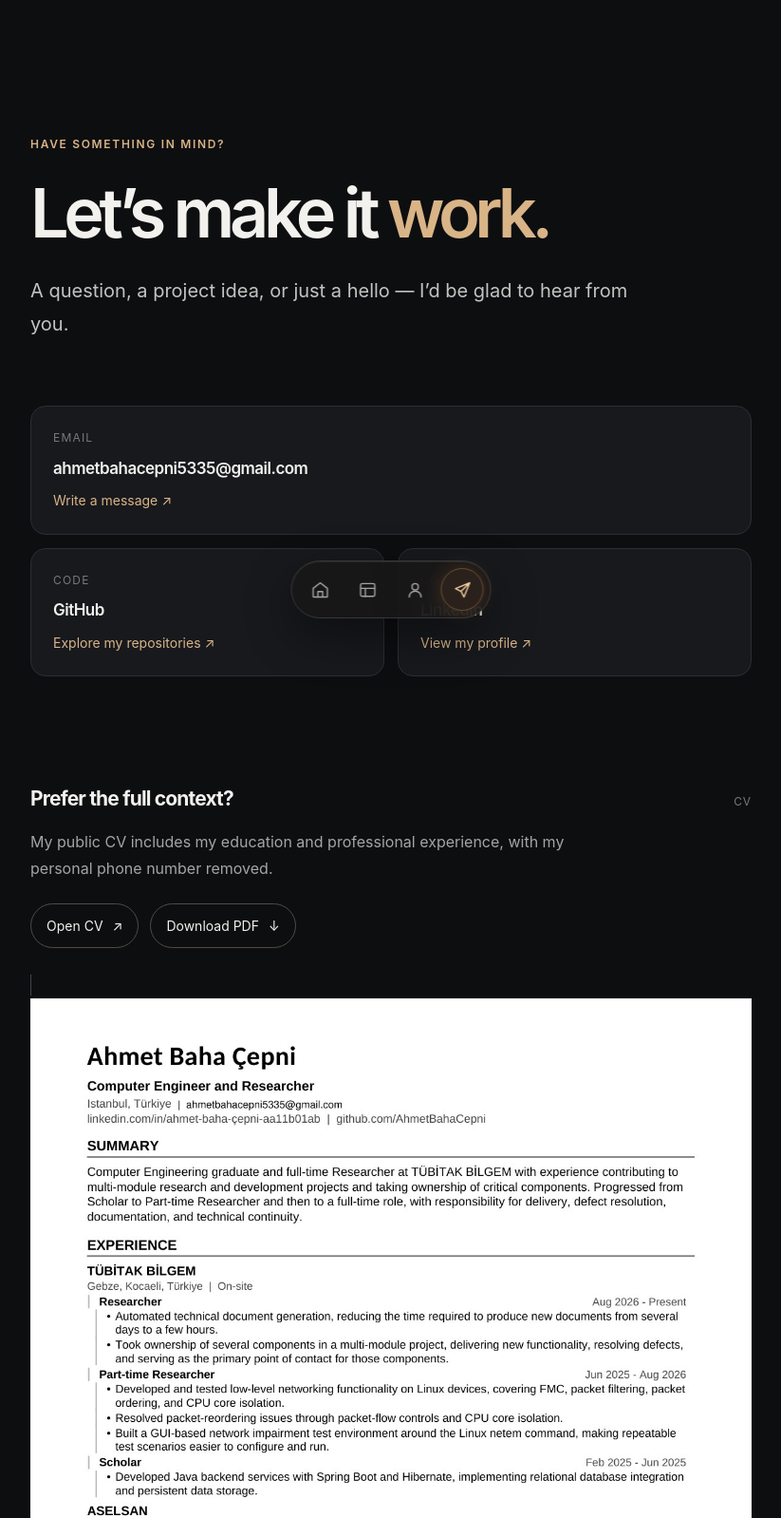
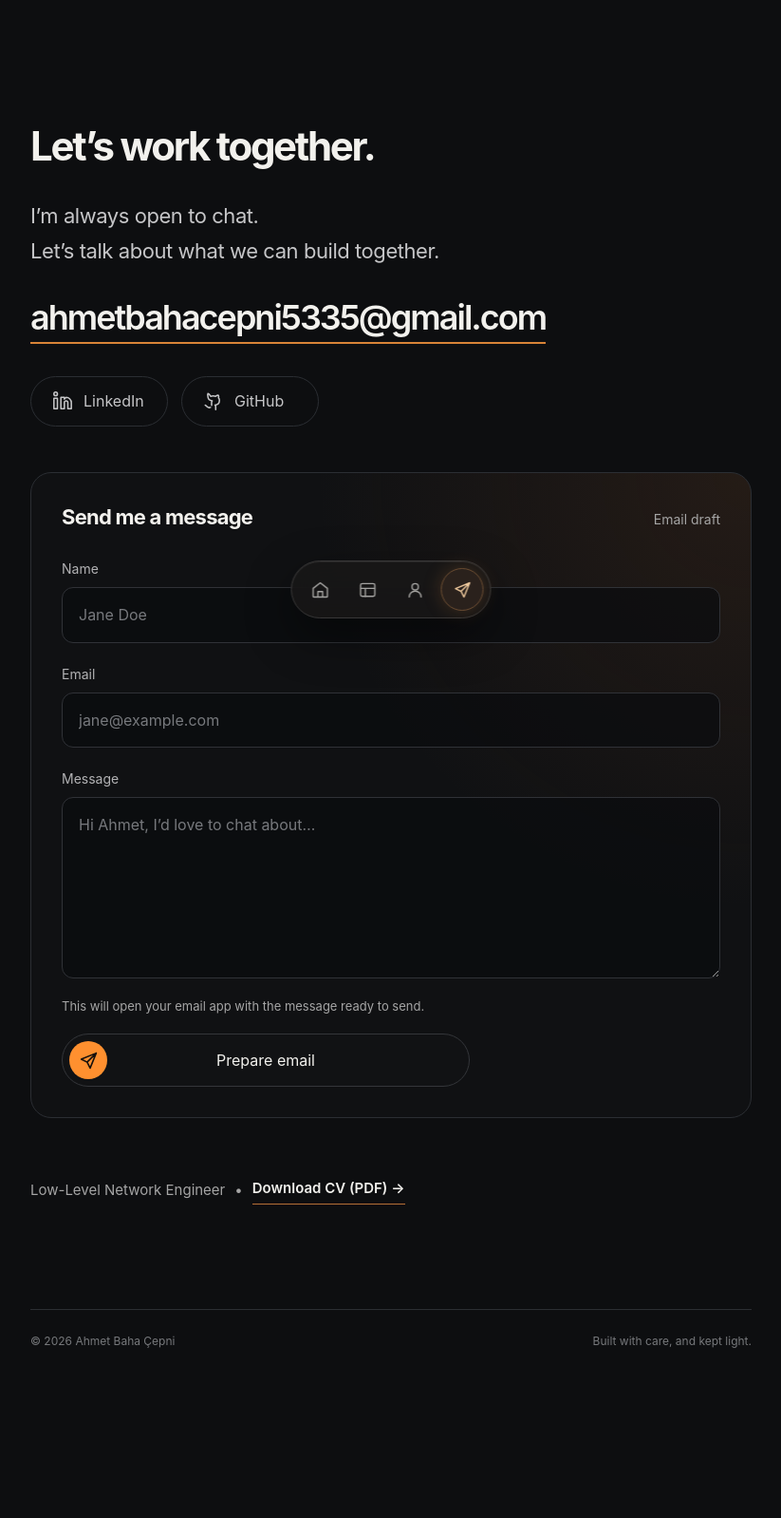
Before and after one commit to AhmetBahaCepni/portfolio, a plain HTML site: page contact/index.html in a window 1280 px wide. Shown: the part 127-1725 px from the top of the page at 95% size, without its empty margins (228-1051 px from the left). After the commit the page ends 1689 px from the top, so only its background shows below. Drawn offline with Linux system fonts and the light colour scheme.

Commit message:
Refine contact page and simplify CV downloads

```diff
--- a/contact/index.html
+++ b/contact/index.html
@@ -7,8 +7,8 @@
   <meta name="description" content="Get in touch with Ahmet Baha Çepni by email, GitHub, or LinkedIn.">
   <link rel="canonical" href="https://ahmetbahacepni.com/contact/">
   <link rel="icon" href="../favicon.svg" type="image/svg+xml">
-  <link rel="stylesheet" href="../styles.css?v=2">
-  <script src="../script.js?v=2" defer></script>
+  <link rel="stylesheet" href="../styles.css?v=3">
+  <script src="../script.js?v=3" defer></script>
   <title>Contact — Ahmet Baha Çepni</title>
 </head>
 <body>
@@ -18,21 +18,32 @@
       <a class="identity" href="../" aria-label="Ahmet Baha Çepni, home"><img class="avatar" src="../media/portrait-ahmet.jpg" alt="Portrait of Ahmet Baha Çepni" width="48" height="48"><span class="identity-copy"><strong>Ahmet Baha Çepni</strong><span>Low-Level Network Engineer</span></span></a>
       <a class="header-icon" href="https://github.com/AhmetBahaCepni" target="_blank" rel="noopener noreferrer" aria-label="Ahmet on GitHub (opens in a new tab)"><svg viewBox="0 0 24 24" fill="none" stroke="currentColor" stroke-width="1.7" stroke-linecap="round" stroke-linejoin="round" aria-hidden="true"><path d="M8.5 19.5c-4.3 1.3-4.3-2.2-6-2.5m12 5v-3.1a2.7 2.7 0 0 0-.7-2.1c2.4-.3 5-1.2 5-5.4a4.2 4.2 0 0 0-1.1-2.9 3.9 3.9 0 0 0-.1-2.9s-1-.3-3.1 1.1a10.6 10.6 0 0 0-5.8 0C6.6 3.3 5.6 3.6 5.6 3.6a3.9 3.9 0 0 0-.1 2.9c0 4.2 2.6 5.1 5 5.4a2.7 2.7 0 0 0-.7 2.1v3.1"/></svg></a>
     </header>
-    <main id="main" class="page-main">
-      <p class="section-kicker page-eyebrow reveal">Have something in mind?</p>
-      <h1 class="page-title reveal">Let’s make it <em>work.</em></h1>
-      <p class="page-summary reveal">A question, a project idea, or just a hello — I’d be glad to hear from you.</p>
-      <div class="contact-options">
-        <a class="contact-option reveal" href="mailto:ahmetbahacepni5335@gmail.com"><small>Email</small><strong>ahmetbahacepni5335@gmail.com</strong><span>Write a message ↗</span></a>
-        <a class="contact-option reveal" href="https://github.com/AhmetBahaCepni" target="_blank" rel="noopener noreferrer"><small>Code</small><strong>GitHub</strong><span>Explore my repositories ↗</span></a>
-        <a class="contact-option reveal" href="https://www.linkedin.com/in/ahmet-baha-%C3%A7epni-aa11b01ab" target="_blank" rel="noopener noreferrer"><small>Connect</small><strong>LinkedIn</strong><span>View my profile ↗</span></a>
-      </div>
-      <section class="cv-panel reveal" aria-labelledby="cv-title">
-        <div class="section-heading"><h2 id="cv-title">Prefer the full context?</h2><span>CV</span></div>
-        <p>My public CV includes my education and professional experience, with my personal phone number removed.</p>
-        <div class="cv-actions"><a class="action-link" href="../assets/cv/Ahmet-Baha-Cepni-CV.pdf" target="_blank" rel="noopener noreferrer">Open CV <span aria-hidden="true">↗</span></a><a class="action-link" href="../assets/cv/Ahmet-Baha-Cepni-CV.pdf" download>Download PDF <span aria-hidden="true">↓</span></a></div>
-        <a class="cv-viewer" href="../assets/cv/Ahmet-Baha-Cepni-CV.pdf" target="_blank" rel="noopener noreferrer" aria-label="Open Ahmet Baha Çepni's CV as a PDF"><img src="../assets/cv/Ahmet-Baha-Cepni-CV-preview.jpg" alt="Preview of Ahmet Baha Çepni's curriculum vitae" width="1191" height="1684" loading="lazy"></a>
+    <main id="main" class="page-main contact-page-main">
+      <section class="contact-intro reveal" aria-labelledby="contact-title">
+        <h1 id="contact-title">Let’s work together.</h1>
+        <p>I’m always open to chat.<br>Let’s talk about what we can build together.</p>
+        <a class="contact-address" href="mailto:ahmetbahacepni5335@gmail.com">ahmetbahacepni5335@gmail.com</a>
+        <div class="contact-socials" aria-label="Social profiles">
+          <a href="https://www.linkedin.com/in/ahmet-baha-%C3%A7epni-aa11b01ab" target="_blank" rel="noopener noreferrer"><svg viewBox="0 0 24 24" aria-hidden="true"><path d="M16 8a6 6 0 0 1 6 6v7h-4v-7a2 2 0 0 0-4 0v7h-4V8h4v2a5 5 0 0 1 2-2zM2 9h4v12H2z"/><circle cx="4" cy="4" r="2"/></svg><span>LinkedIn</span></a>
+          <a href="https://github.com/AhmetBahaCepni" target="_blank" rel="noopener noreferrer"><svg viewBox="0 0 24 24" aria-hidden="true"><path d="M8.5 19.5c-4.3 1.3-4.3-2.2-6-2.5m12 5v-3.1a2.7 2.7 0 0 0-.7-2.1c2.4-.3 5-1.2 5-5.4a4.2 4.2 0 0 0-1.1-2.9 3.9 3.9 0 0 0-.1-2.9s-1-.3-3.1 1.1a10.6 10.6 0 0 0-5.8 0C6.6 3.3 5.6 3.6 5.6 3.6a3.9 3.9 0 0 0-.1 2.9c0 4.2 2.6 5.1 5 5.4a2.7 2.7 0 0 0-.7 2.1v3.1"/></svg><span>GitHub</span></a>
+        </div>
       </section>
+
+      <section class="message-card reveal" aria-labelledby="message-title">
+        <div class="message-card-heading"><h2 id="message-title">Send me a message</h2><span>Email draft</span></div>
+        <form class="contact-form" data-contact-form>
+          <label for="contact-name">Name</label>
+          <input id="contact-name" name="name" type="text" placeholder="Jane Doe" autocomplete="name" required>
+          <label for="contact-email">Email</label>
+          <input id="contact-email" name="email" type="email" placeholder="jane@example.com" autocomplete="email" required>
+          <label for="contact-message">Message</label>
+          <textarea id="contact-message" name="message" rows="6" placeholder="Hi Ahmet, I’d love to chat about…" required></textarea>
+          <p class="form-note">This will open your email app with the message ready to send.</p>
+          <button class="contact-submit" type="submit"><span class="submit-icon" aria-hidden="true"><svg viewBox="0 0 24 24"><path d="m21 3-7.3 18-3.6-7.1L3 10.3zM21 3 10.1 13.9"/></svg></span><span>Prepare email</span></button>
+        </form>
+      </section>
+
+      <div class="contact-meta reveal"><span>Low-Level Network Engineer</span><span aria-hidden="true">•</span><a href="../assets/cv/Ahmet-Baha-Cepni-CV.pdf" download>Download CV (PDF) <span aria-hidden="true">→</span></a></div>
     </main>
     <footer class="site-footer"><span>© <span id="year">2026</span> Ahmet Baha Çepni</span><span>Built with care, and kept light.</span></footer>
   </div>
--- a/script.js
+++ b/script.js
@@ -31,3 +31,19 @@ if ("IntersectionObserver" in window && motionVideos.length && !prefersReducedMo
   }, { threshold: 0.15 });
   motionVideos.forEach((video) => videoObserver.observe(video));
 }
+
+const contactForm = document.querySelector("[data-contact-form]");
+if (contactForm) {
+  contactForm.addEventListener("submit", (event) => {
+    event.preventDefault();
+    if (!contactForm.reportValidity()) return;
+
+    const data = new FormData(contactForm);
+    const name = String(data.get("name") || "").trim();
+    const email = String(data.get("email") || "").trim();
+    const message = String(data.get("message") || "").trim();
+    const subject = encodeURIComponent(`Portfolio message from ${name}`);
+    const body = encodeURIComponent(`${message}\n\nFrom: ${name}\nEmail: ${email}`);
+    window.location.href = `mailto:ahmetbahacepni5335@gmail.com?subject=${subject}&body=${body}`;
+  });
+}
--- a/styles.css
+++ b/styles.css
@@ -291,19 +291,37 @@ button { font: inherit; }
 .project-card-copy p { max-width: 480px; margin: 0; color: var(--muted); font-size: 15px; line-height: 1.65; }
 .project-card-copy a { display: inline-flex; gap: 7px; align-items: center; padding: 7px 0; color: var(--accent); font-size: 14px; font-weight: 600; white-space: nowrap; }
 .project-card-copy a:hover { text-decoration: underline; text-underline-offset: 5px; }
-.contact-options { display: grid; grid-template-columns: repeat(2, minmax(0, 1fr)); gap: 14px; padding-top: 68px; }
-.contact-option { display: grid; gap: 10px; padding: 23px; border: 1px solid var(--line); border-radius: 16px; background: var(--surface); transition: border-color .2s ease, transform .2s ease; }
-.contact-option:first-child { grid-column: 1 / -1; }
-.contact-option:hover { border-color: #8b704f; transform: translateY(-2px); }
-.contact-option small { color: var(--soft); font-size: 12px; text-transform: uppercase; letter-spacing: .1em; }
-.contact-option strong { overflow-wrap: anywhere; font-size: 17px; line-height: 1.45; font-weight: 560; letter-spacing: -.03em; }
-.contact-option span { color: var(--accent); font-size: 14px; }
-.cv-panel { padding-top: 115px; }
-.cv-panel .section-heading { margin-bottom: 18px; }
-.cv-panel > p { max-width: 620px; margin: 0 0 23px; color: var(--muted); font-size: 16px; line-height: 1.75; }
-.cv-actions { display: flex; flex-wrap: wrap; gap: 12px; margin-bottom: 26px; }
-.cv-viewer { overflow: hidden; border: 1px solid #41444a; border-radius: 16px; background: #f3f3f1; }
-.cv-viewer img { display: block; width: 100%; height: auto; }
+.contact-page-main { padding-top: clamp(92px, 12vw, 132px); }
+.contact-intro h1 { margin: 0; font-size: clamp(31px, 4.2vw, 42px); line-height: 1.2; letter-spacing: -.055em; font-weight: 650; }
+.contact-intro > p { margin: 30px 0 31px; color: #c6c6c8; font-size: clamp(18px, 2.6vw, 22px); line-height: 1.65; letter-spacing: -.02em; }
+.contact-address { display: inline-block; max-width: 100%; padding-bottom: 4px; border-bottom: 2px solid #d78337; font-size: clamp(22px, 4.6vw, 36px); font-weight: 600; line-height: 1.2; letter-spacing: -.055em; overflow-wrap: anywhere; transition: color .2s ease, border-color .2s ease; }
+.contact-address:hover { color: var(--accent); border-color: var(--accent); }
+.contact-socials { display: flex; flex-wrap: wrap; gap: 14px; margin-top: 34px; }
+.contact-socials a { display: inline-flex; align-items: center; gap: 11px; min-width: 145px; padding: 12px 22px; border: 1px solid var(--line); border-radius: 999px; color: #c6c6c8; transition: color .2s ease, border-color .2s ease, transform .2s ease; }
+.contact-socials a:hover { color: var(--text); border-color: #5f554b; transform: translateY(-2px); }
+.contact-socials svg { width: 22px; height: 22px; fill: none; stroke: currentColor; stroke-width: 1.7; stroke-linecap: round; stroke-linejoin: round; }
+.message-card { margin-top: 48px; padding: 32px; border: 1px solid var(--line); border-radius: 22px; background: radial-gradient(circle at 100% 0, rgba(119, 69, 36, .2), transparent 45%), #101113; }
+.message-card-heading { display: flex; align-items: baseline; justify-content: space-between; gap: 18px; margin-bottom: 29px; }
+.message-card-heading h2 { margin: 0; font-size: 22px; line-height: 1.3; letter-spacing: -.035em; }
+.message-card-heading span { color: var(--muted); font-size: 14px; }
+.contact-form { display: grid; }
+.contact-form label { margin: 0 0 8px; color: #b2b2b4; font-size: 14px; }
+.contact-form input, .contact-form textarea { width: 100%; margin: 0 0 21px; padding: 15px 17px; border: 1px solid #303237; border-radius: 12px; outline: none; background: rgba(11, 12, 14, .72); color: var(--text); font: inherit; transition: border-color .2s ease, box-shadow .2s ease; }
+.contact-form textarea { min-height: 170px; resize: vertical; }
+.contact-form input::placeholder, .contact-form textarea::placeholder { color: #77797d; }
+.contact-form input:focus, .contact-form textarea:focus { border-color: #9a7048; box-shadow: 0 0 0 3px rgba(217, 180, 135, .08); }
+.form-note { margin: -2px 0 18px; color: var(--muted); font-size: 13px; }
+.contact-submit { position: relative; display: grid; place-items: center; width: min(100%, 430px); min-height: 56px; padding: 8px 65px; border: 1px solid #34363a; border-radius: 999px; background: #111214; color: var(--text); cursor: pointer; transition: border-color .2s ease, background-color .2s ease, transform .2s ease; }
+.contact-submit:hover { border-color: #6e5037; background: #171411; transform: translateY(-1px); }
+.submit-icon { position: absolute; left: 7px; display: grid; place-items: center; width: 40px; height: 40px; border-radius: 50%; background: #ff902f; color: #17110d; }
+.submit-icon svg { width: 21px; height: 21px; fill: none; stroke: currentColor; stroke-width: 1.8; stroke-linecap: round; stroke-linejoin: round; }
+.contact-meta { display: flex; flex-wrap: wrap; align-items: center; gap: 7px 10px; margin-top: 62px; color: var(--muted); font-size: 15px; }
+.contact-meta a, .cv-download-row a { padding-bottom: 3px; border-bottom: 1px solid #b66f36; color: var(--text); font-weight: 600; transition: color .2s ease, border-color .2s ease; }
+.contact-meta a:hover, .cv-download-row a:hover { color: var(--accent); border-color: var(--accent); }
+.cv-download-row { display: flex; align-items: flex-end; justify-content: space-between; gap: 28px; margin-top: 110px; padding: 28px 0; border-top: 1px solid var(--line); border-bottom: 1px solid var(--line); }
+.cv-download-row h2 { margin: 0 0 6px; font-size: 22px; letter-spacing: -.035em; }
+.cv-download-row p { max-width: 500px; margin: 0; color: var(--muted); font-size: 14px; line-height: 1.65; }
+.cv-download-row a { flex: none; }
 
 html.motion-ready .reveal { opacity: 0; transform: translate3d(0, 17px, 0); transition: opacity .6s ease, transform .6s cubic-bezier(.2,.7,.2,1); }
 html.motion-ready .reveal.is-visible { opacity: 1; transform: none; }
@@ -331,11 +349,18 @@ html.motion-ready .reveal.is-visible { opacity: 1; transform: none; }
   .page-main { padding-top: 94px; }
   .about-intro { grid-template-columns: 1fr; }
   .about-portrait { width: 120px; height: 120px; order: -1; }
-  .page-section, .cv-panel { padding-top: 95px; }
+  .page-section { padding-top: 95px; }
   .project-grid { gap: 24px; padding-top: 60px; }
   .project-card-media { min-height: 210px; }
   .project-card-copy { grid-template-columns: 1fr; gap: 8px; padding: 20px; }
-  .contact-options { grid-template-columns: 1fr; }
+  .contact-page-main { padding-top: 82px; }
+  .message-card { padding: 24px 20px; }
+  .message-card-heading { align-items: flex-start; flex-direction: column; gap: 5px; }
+  .contact-form textarea { min-height: 150px; }
+  .contact-submit { width: 100%; }
+  .contact-meta { align-items: flex-start; flex-direction: column; }
+  .contact-meta > span[aria-hidden] { display: none; }
+  .cv-download-row { align-items: flex-start; flex-direction: column; margin-top: 92px; }
   .home-outro { padding-bottom: 95px; }
 }
 @media (prefers-reduced-motion: reduce) {
```
Also changed, not shown: about/index.html (+5 -7 lines).
